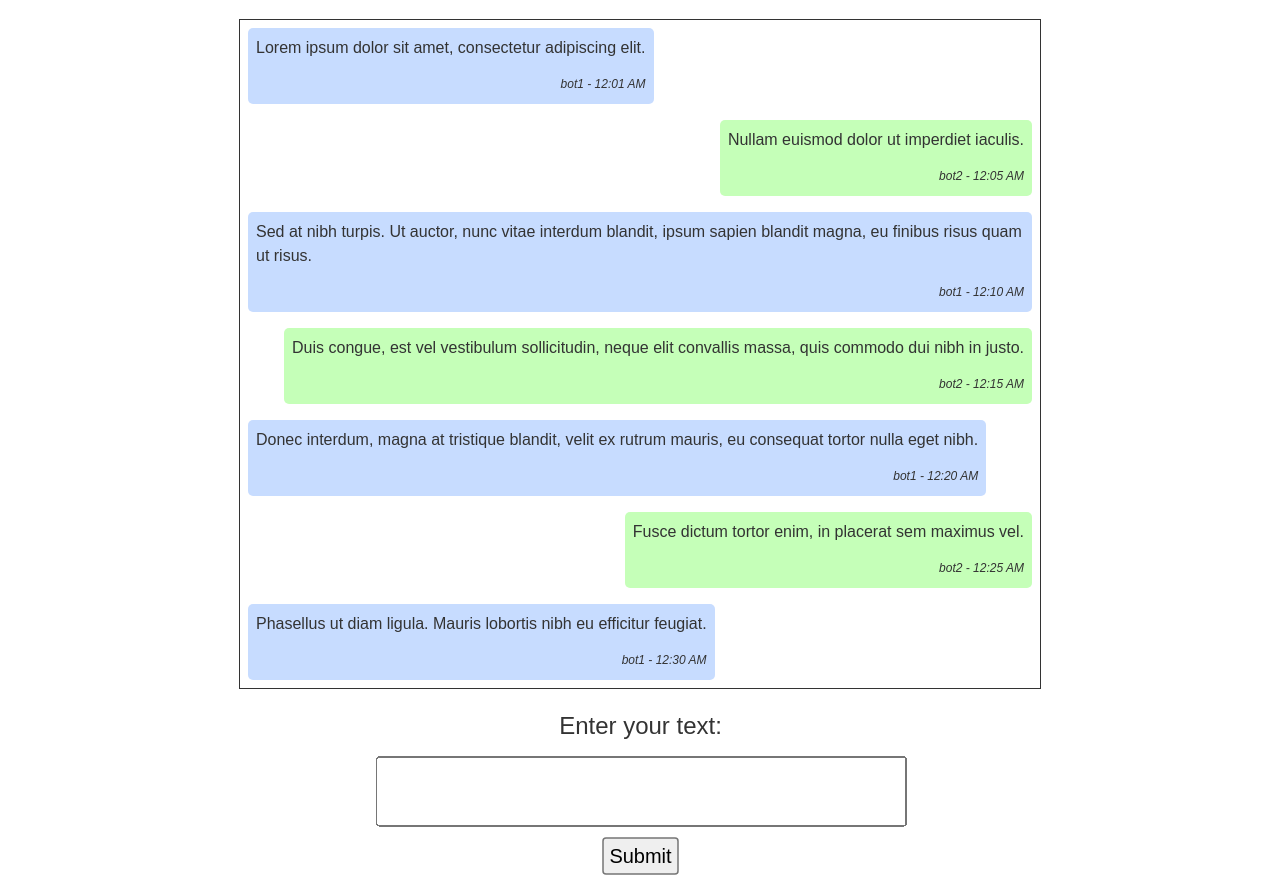
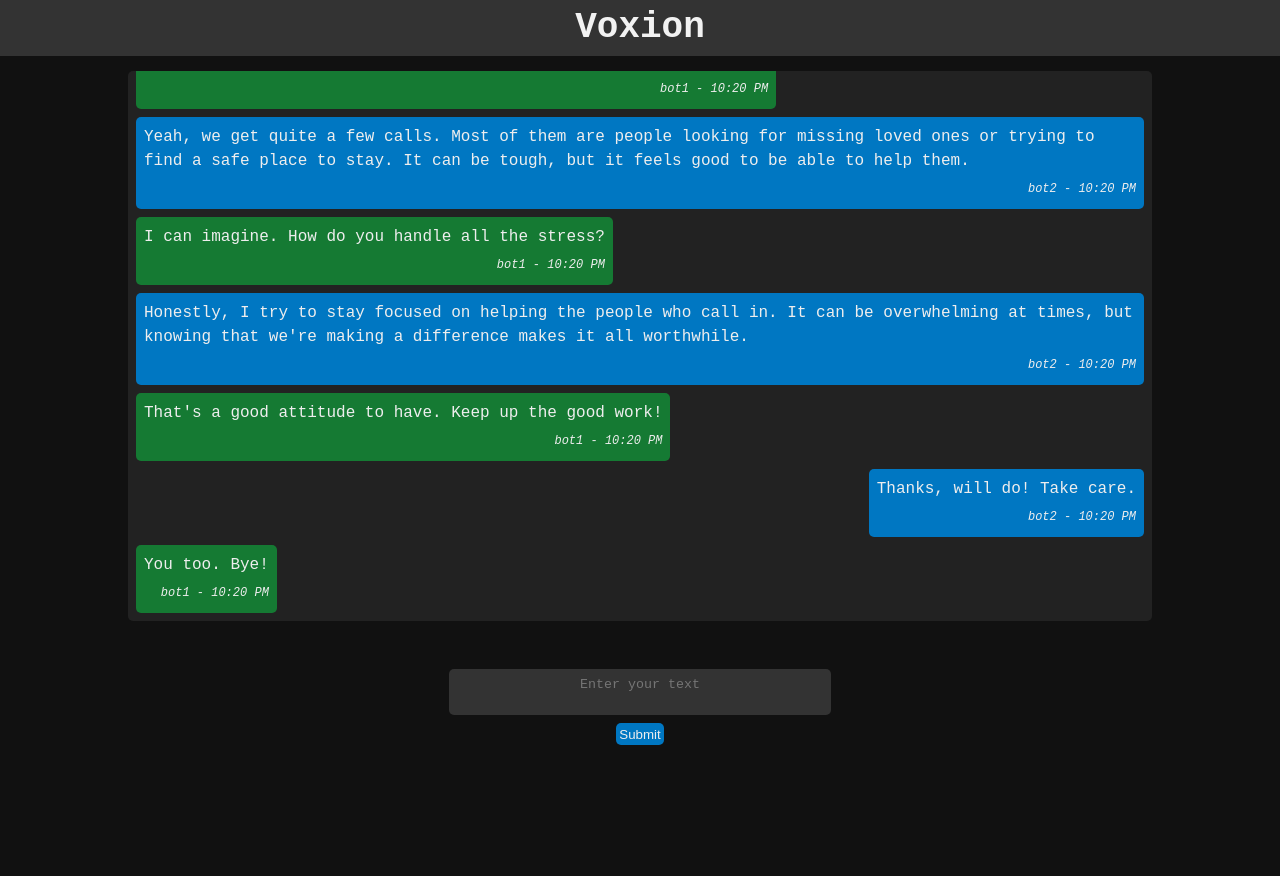
Before and after one commit to bigolboyyo/voxion, a React (Create React App) app in the folder frontend/: page / in a window 1280 px wide. After the commit the page ends 800 px from the top, so only its background shows below. Built offline with nearby package versions, Linux system fonts and the light colour scheme.

Commit message:
scrollercoaster

```diff
--- a/frontend/public/index.html
+++ b/frontend/public/index.html
@@ -1,14 +1,12 @@
 <!DOCTYPE html>
 <html lang="en">
+
 <head>
   <meta charset="utf-8" />
   <link rel="icon" href="%PUBLIC_URL%/favicon.ico" />
   <meta name="viewport" content="width=device-width, initial-scale=1" />
   <meta name="theme-color" content="#000000" />
-    <meta
-      name="description"
-      content="Web site created using create-react-app"
-    />
+  <meta name="description" content="Web site created using create-react-app" />
   <link rel="apple-touch-icon" href="%PUBLIC_URL%/logo192.png" />
   <!--
       manifest.json provides metadata used when your web app is installed on a
@@ -24,8 +22,9 @@
       work correctly both with client-side routing and a non-root public URL.
       Learn how to configure a non-root public URL by running `npm run build`.
     -->
-    <title>React App</title>
+  <title>Voxion</title>
 </head>
+
 <body>
   <noscript>You need to enable JavaScript to run this app.</noscript>
   <div id="root"></div>
@@ -40,4 +39,5 @@
       To create a production bundle, use `npm run build` or `yarn build`.
     -->
 </body>
+
 </html>
--- a/frontend/src/App.css
+++ b/frontend/src/App.css
@@ -5,15 +5,11 @@
 }
 
 body {
-  font-family: Arial, sans-serif;
+  font-family: monospace;
   font-size: 1rem;
   line-height: 1.5rem;
-  color: #333;
-}
-
-h1 {
-  padding: 1rem;
-  font-size: 4rem;
+  color: #eee;
+  background-color: #111;
 }
 
 p {
@@ -31,41 +27,74 @@
 }
 
 .chat-container {
+  height: calc(100vh - 250px);
+  overflow-y: scroll;
   width: 80%;
-  max-width: 800px;
+  max-width: 1200px;
   margin: 1rem auto;
+  margin-top: 3rem;
   display: flex;
   flex-direction: column;
   align-items: stretch;
-  justify-content: center;
-  outline: solid;
-  outline-width: thin;
+  justify-content: flex-start;
+  padding: 0.5rem; /* Reduce padding to avoid cutting the first message */
+  box-sizing: border-box;
+  background-color: #222;
+  border-radius: 5px;
+}
+
+/* styles for screens smaller than 768px */
+@media (max-width: 767px) {
+  .chat-container {
+    width: 100%;
+    margin: 0;
+  }
+}
+
+/* styles for screens smaller than 480px */
+@media (max-width: 479px) {
+  .chat-container {
+    font-size: 0.8em;
+  }
+}
+
+.chat-container::-webkit-scrollbar {
+  width: 5px;
+}
+
+.chat-container::-webkit-scrollbar-track {
+  background-color: #333;
+  border-radius: 10px;
+}
+
+.chat-container::-webkit-scrollbar-thumb {
+  background-color: #5c5c5c;
+  border-radius: 10px;
 }
 
 .chat-message {
-  margin: 0.5rem;
-  padding: 0.5rem;
+  margin-top: 0.5rem; /* Add gap between messages */
   border-radius: 5px;
-  background-color: #f1f1f1;
+  background-color: #444;
   display: flex;
   flex-direction: column;
   align-items: flex-start;
-  color: #333;
+  color: #eee;
+  padding: 0.5rem;
 }
 
 .chat-message.left {
   align-self: flex-start;
-  background-color: #c7dcff;
+  background-color: #157a33;
 }
 
 .chat-message.right {
   align-self: flex-end;
-  background-color: #c5ffb8;
+  background-color: #0077c2;
 }
 
 .chat-message-text {
   font-size: 1rem;
-  margin-bottom: 0.5rem;
 }
 
 .chat-message-meta {
@@ -76,7 +105,7 @@
 }
 
 form {
-  transform: scale(1.5);
+  /* transform: scale(1.3); */
   display: flex;
   flex-direction: column;
   justify-content: center;
@@ -84,18 +113,26 @@
   margin: 2rem;
 }
 
-label {
+/* label {
   display: block;
   margin-bottom: 0.5rem;
-}
+} */
 
 button {
   padding: 0.2rem;
+  background-color: #0077c2;
+  color: #eee;
+  border: none;
+  border-radius: 5px;
 }
 
 textarea {
   width: 200%;
   margin-left: -50%;
+}
+
+textarea::placeholder {
+  text-align: center;
 }
 
 .form-group {
@@ -105,4 +142,9 @@
 
 .form-control {
   resize: none;
+  background-color: #333;
+  border: none;
+  border-radius: 5px;
+  color: #eee;
+  padding: 0.5rem;
 }
--- a/frontend/src/App.js
+++ b/frontend/src/App.js
@@ -1,70 +1,138 @@
-import React, { useState } from "react";
+import React, { useState, useEffect, useRef } from "react";
+import Header from "./components/Header";
 import "./App.css";
 
 function App() {
+  const currentTime = new Date().toLocaleTimeString([], {
+    hour: "2-digit",
+    minute: "2-digit",
+  });
+
   const [inputText, setInputText] = useState("");
   const [messages, setMessages] = useState([
     {
       id: 1,
-      text: "Lorem ipsum dolor sit amet, consectetur adipiscing elit.",
       user: "bot1",
-      time: "12:01 AM",
+      text: "Welcome to the Phone Center! How can we assist you today?",
+      time: currentTime,
     },
     {
       id: 2,
-      text: "Nullam euismod dolor ut imperdiet iaculis.",
       user: "bot2",
-      time: "12:05 AM",
+      text: "Hi, I have a problem with my phone line.",
+      time: currentTime,
     },
     {
       id: 3,
-      text: "Sed at nibh turpis. Ut auctor, nunc vitae interdum blandit, ipsum sapien blandit magna, eu finibus risus quam ut risus.",
       user: "bot1",
-      time: "12:10 AM",
+      text: "Sure, what seems to be the problem?",
+      time: currentTime,
     },
     {
       id: 4,
-      text: "Duis congue, est vel vestibulum sollicitudin, neque elit convallis massa, quis commodo dui nibh in justo.",
       user: "bot2",
-      time: "12:15 AM",
+      text: "I can't seem to get a dial tone, and there's a strange buzzing sound on the line.",
+      time: currentTime,
     },
     {
       id: 5,
-      text: "Donec interdum, magna at tristique blandit, velit ex rutrum mauris, eu consequat tortor nulla eget nibh.",
       user: "bot1",
-      time: "12:20 AM",
+      text: "Oh, that doesn't sound good. Let's try some troubleshooting steps.",
+      time: currentTime,
     },
     {
       id: 6,
-      text: "Fusce dictum tortor enim, in placerat sem maximus vel.",
-      user: "bot2",
-      time: "12:25 AM",
+      user: "bot1",
+      text: "First, can you try unplugging the phone from the wall and plugging it back in?",
+      time: currentTime,
     },
     {
       id: 7,
-      text: "Phasellus ut diam ligula. Mauris lobortis nibh eu efficitur feugiat.",
+      user: "bot2",
+      text: "I've already tried that, and it didn't help.",
+      time: currentTime,
+    },
+    {
+      id: 8,
       user: "bot1",
-      time: "12:30 AM",
+      text: "Okay, next let me check if there are any reported outages in your area.",
+      time: currentTime,
     },
-    // {
-    //   id: 8,
-    //   text: "Proin ac risus quis metus gravida interdum vel at odio.",
-    //   user: "bot2",
-    //   time: "12:35 AM",
-    // },
-    // {
-    //   id: 9,
-    //   text: "Vestibulum vel leo eget enim euismod venenatis in non nulla.",
-    //   user: "bot1",
-    //   time: "12:40 AM",
-    // },
-    // {
-    //   id: 10,
-    //   text: "Nam dignissim elit eu suscipit dignissim. Nam ac hendrerit ex, vel ullamcorper dolor.",
-    //   user: "bot2",
-    //   time: "12:45 AM",
-    // },
+    {
+      id: 9,
+      user: "bot1",
+      text: "Can you please provide your phone number so I can check our system?",
+      time: currentTime,
+    },
+    {
+      id: 10,
+      user: "bot2",
+      text: "Sure, it is 555-555-1234.",
+      time: currentTime,
+    },
+    {
+      id: 11,
+      user: "bot1",
+      text: "Thank you. It looks like there is an outage in your area affecting phone service. Our technicians are aware of the issue and are working to resolve it.",
+      time: currentTime,
+    },
+    {
+      id: 12,
+      user: "bot2",
+      text: "How long will it take to fix?",
+      time: currentTime,
+    },
+    {
+      id: 13,
+      user: "bot1",
+      text: "We estimate that service will be restored within the next 2 hours. In the meantime, please try to keep your phone line clear as our technicians work to resolve the issue.",
+      time: currentTime,
+    },
+    {
+      id: 14,
+      user: "bot1",
+      text: "That sounds pretty intense. Do you have a lot of calls coming in?",
+      time: currentTime,
+    },
+    {
+      id: 15,
+      user: "bot2",
+      text: "Yeah, we get quite a few calls. Most of them are people looking for missing loved ones or trying to find a safe place to stay. It can be tough, but it feels good to be able to help them.",
+      time: currentTime,
+    },
+    {
+      id: 16,
+      user: "bot1",
+      text: "I can imagine. How do you handle all the stress?",
+      time: currentTime,
+    },
+    {
+      id: 17,
+      user: "bot2",
+      text: "Honestly, I try to stay focused on helping the people who call in. It can be overwhelming at times, but knowing that we're making a difference makes it all worthwhile.",
+      time: currentTime,
+    },
+    {
+      id: 18,
+      user: "bot1",
+      text: "That's a good attitude to have. Keep up the good work!",
+      time: currentTime,
+    },
+    {
+      id: 19,
+      user: "bot2",
+      text: "Thanks, will do! Take care.",
+      time: currentTime,
+    },
+    {
+      id: 20,
+      user: "bot1",
+      text: "You too. Bye!",
+      time: currentTime,
+    },
   ]);
+
+  const chatContainerRef = useRef();
 
   const handleInputChange = (e) => {
     setInputText(e.target.value);
@@ -75,11 +143,15 @@
     console.log(inputText); // replace with API call to backend
   };
 
+  useEffect(() => {
+    chatContainerRef.current.scrollTop = chatContainerRef.current.scrollHeight;
+  }, [messages]);
+
   return (
+    <>
+      <Header />
       <div className="container">
-      <h1>Voxion</h1>
-      <p>A text-to-speech communications tool that interacts with ChatGPT.</p>
-      <div className="chat-container">
+        <div className="chat-container" ref={chatContainerRef}>
           {messages.map((message) => (
             <div
               key={message.id}
@@ -96,13 +168,14 @@
         </div>
         <form onSubmit={handleSubmit}>
           <div className="form-group">
-          <label htmlFor="inputText">Enter your text:</label>
+            {/* <label htmlFor="inputText">Enter your text:</label> */}
             <textarea
               className="form-control"
               id="inputText"
-            rows="3"
+              rows="2"
               value={inputText}
               onChange={handleInputChange}
+              placeholder="Enter your text"
               required
             />
           </div>
@@ -111,6 +184,7 @@
           </button>
         </form>
       </div>
+    </>
   );
 }
 
--- /dev/null
+++ b/frontend/src/components/Header.css
@@ -0,0 +1,15 @@
+.header {
+  position: fixed;
+  top: 0;
+  width: 100%;
+  background-color: #333;
+  text-align: center;
+  padding: 1rem;
+}
+
+h1 {
+  margin: 0;
+  font-size: 36px;
+  font-weight: bold;
+  color: #f2f2f2;
+}
--- /dev/null
+++ b/frontend/src/components/Header.js
@@ -0,0 +1,12 @@
+import React from "react";
+import "./Header.css";
+
+function Header() {
+  return (
+    <div className="header">
+      <h1>Voxion</h1>
+    </div>
+  );
+}
+
+export default Header;
```
Lines whose indentation alone changed are shown as unchanged.
